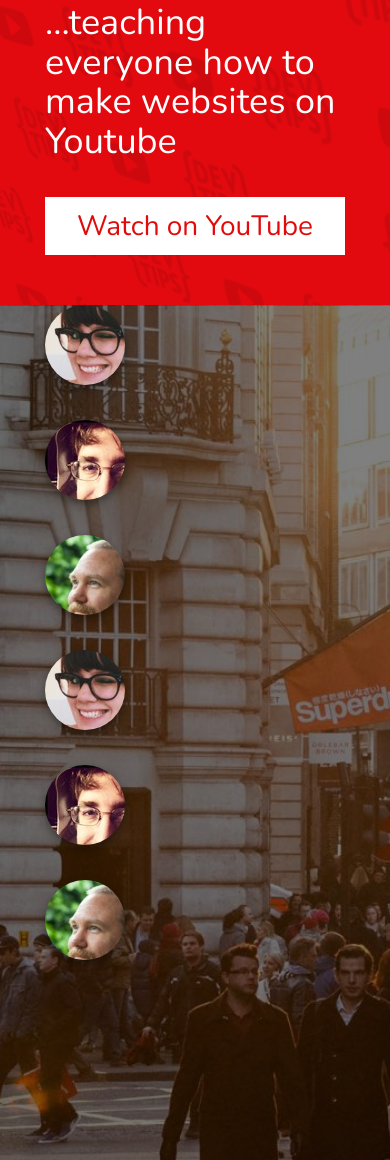
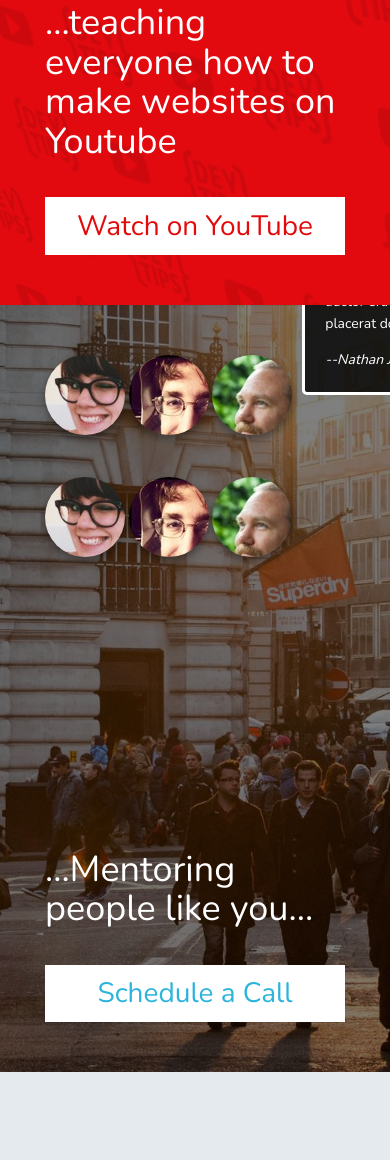
Before and after one commit to AdiyamGN/responsive-resume-template, a plain HTML site: page index.html in a window 390 px wide. Shown: the part 1312-2472 px from the top of the page. Drawn offline with nearby package versions, Linux system fonts and the light colour scheme; files that its build step writes are made by us from their sources.

Commit message:
added interactivity to the mentoring section faces and comment bubbles.

```diff
--- a/scss/mentoring.scss
+++ b/scss/mentoring.scss
@@ -53,6 +53,8 @@
 			margin-bottom: 35px;
 			box-shadow: 0px 4px 8px rgba(0, 0, 0, 0.4);
 			border-radius: 50%;
+			cursor: pointer;
+
 			.bubble {
 				opacity: 0;
 				position: absolute;
@@ -71,12 +73,24 @@
 			}
 		}
 
-		.face:hover {
+		.face.has-bubble-open {
 			.bubble {
 				opacity: 1;
 				transform: scale(1);
 			}
 		}
 	}
+}
 
+@media (max-width: 640px) {
+	.mentoring {
+		.col-1 {
+			.faces {
+				margin: 0;
+				.face {
+					display: inline-block;
+				}
+			}
+		}
+	}
 }
```
